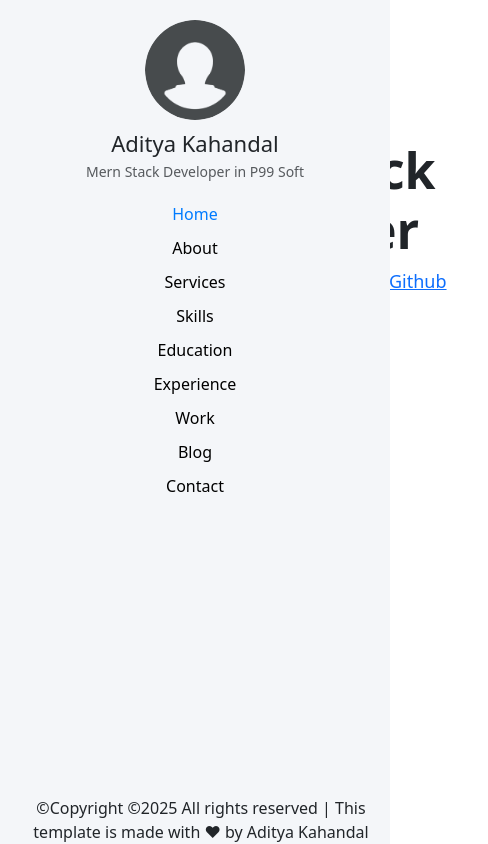
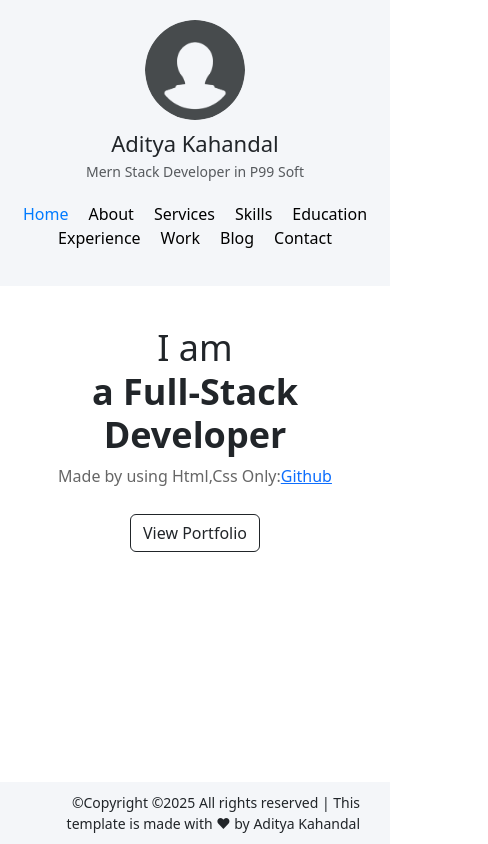
Before and after one commit to Adikahandal/Static_Resume_Webpage, a plain HTML site: page index.html in a window 390 px wide. Shown: the whole page, 488 px wide, since content can reach past the window. Drawn offline with nearby package versions, Linux system fonts and the light colour scheme.

Commit message:
Made Responsive

```diff
--- a/index.html
+++ b/index.html
@@ -1,5 +1,6 @@
 <!DOCTYPE html>
 <html lang="en">
+
 <head>
     <meta charset="UTF-8">
     <meta name="viewport" content="width=device-width, initial-scale=1.0">
@@ -7,6 +8,7 @@
     <link rel="stylesheet" href="styles.css">
     <link href="https://cdn.jsdelivr.net/npm/bootstrap@5.3.0/dist/css/bootstrap.min.css" rel="stylesheet">
 </head>
+
 <body>
 
     <div class="container-fluid">
@@ -20,7 +22,7 @@
                 </div>
                 <nav>
                     <ul>
-                        <li><a href="#" class="active" >Home</a></li>
+                        <li><a href="#" class="active">Home</a></li>
                         <li><a href="#">About</a></li>
                         <li><a href="#">Services</a></li>
                         <li><a href="#">Skills</a></li>
@@ -32,10 +34,6 @@
                     </ul>
                 </nav>
 
-                <div class="footerC">
-                    <footer class="footer">&copy;Copyright &copy;2025 All rights reserved | This template is made with &hearts; by Aditya Kahandal</footer>
-
-                </div>
 
             </div>
 
@@ -48,7 +46,12 @@
                 </div>
             </div>
         </div>
+
+        <footer class="footer">&copy;Copyright &copy;2025 All rights reserved | This template is made with &hearts; by
+            Aditya Kahandal</footer>
+
     </div>
 
 </body>
+
 </html>
--- a/styles.css
+++ b/styles.css
@@ -3,6 +3,9 @@ body {
     background-color: #f8f9fa;
     margin: 0;
     padding: 0;
+    display: flex;
+    flex-direction: column;
+    min-height: 100vh;
 }
 
 /* Sidebar */
@@ -58,11 +61,11 @@ nav ul li a.active:hover {
     color: #7d04ff;
 }
 
-/* Main Content */
 .main-content {
     margin-left: 25%;
     padding: 80px;
     text-align: center;
+    flex: 1;
 }
 
 .intro h1 {
@@ -85,13 +88,90 @@ nav ul li a.active:hover {
     margin-top: 10px;
 }
 
+
+
 footer{
-    position: relative;
+    position: fixed;
+    bottom: 0;
+    right: 0;
 
 }
 
-.footer{
-    position: absolute;
-    bottom: 0;
-    right: 30;
+/* For Responsive design */
+@media (max-width: 768px) {
+    .sidebar {
+        width: 100%;
+        height: auto;
+        position: relative;
+        text-align: center;
+    }
+
+    .main-content {
+        margin-left: 0;
+        padding: 40px;
+    }
+
+    /*Tablets */
+    nav ul {
+        display: flex;
+        flex-wrap: wrap;
+        justify-content: center;
+        padding: 0;
+    }
+
+    nav ul li {
+        margin: 0 10px;
+    }
+
+    nav ul li a {
+        font-size: 16px;
+        font-weight: 500;
+        color: #000;
+        text-decoration: none;
+    }
+
+    nav ul li a:hover,
+    nav ul li a.active {
+        color: #007bff;
+    }
+
+    nav ul li a.active:hover {
+        color: #7d04ff;
+    }
+
+    footer {
+        background-color: #f4f6f9;
+        text-align: right;
+        padding: 10px 30px;
+        font-size: 14px;
+        width: 100%;
+        margin-top: auto;
+    }
+
+
 }
+
+/* (mobile phones) */
+@media (max-width: 576px) {
+    .intro h1 {
+        font-size: 36px;
+    }
+
+    .intro p {
+        font-size: 16px;
+    }
+
+    .btn {
+        font-size: 14px;
+        padding: 8px 16px;
+    }
+
+    footer {
+        background-color: #f4f6f9;
+        text-align: right;
+        padding: 10px 30px;
+        font-size: 14px;
+        width: 100%;
+        margin-top: auto;
+    }
+}
```
